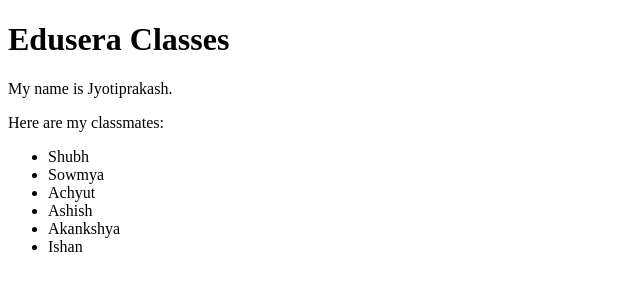
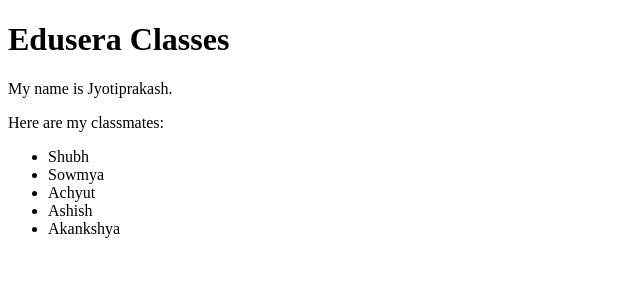
Before and after one commit to praveenscience/Edusera-Test, a plain HTML site: page index.html in a window 1280 px wide. Shown: the full height of the page, 0-640 px from the left. Drawn offline with Linux system fonts and the light colour scheme.

Commit message:
Update index.html

```diff
--- a/index.html
+++ b/index.html
@@ -16,7 +16,7 @@
       <li>Achyut</li>
       <li>Ashish</li>
       <li>Akankshya</li>
-      <li>Ishan</li>
+
     </ul>
   </body>
 </html>
```
